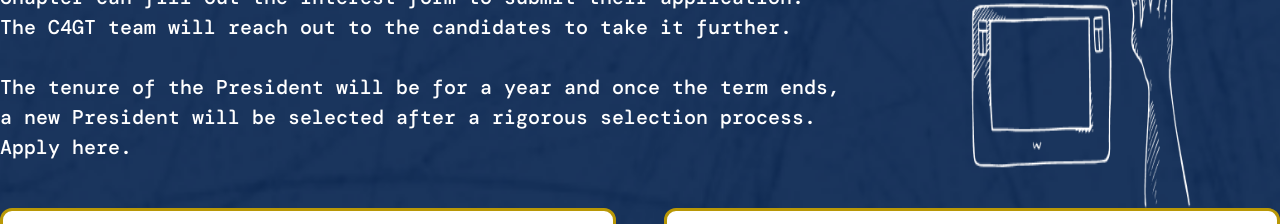
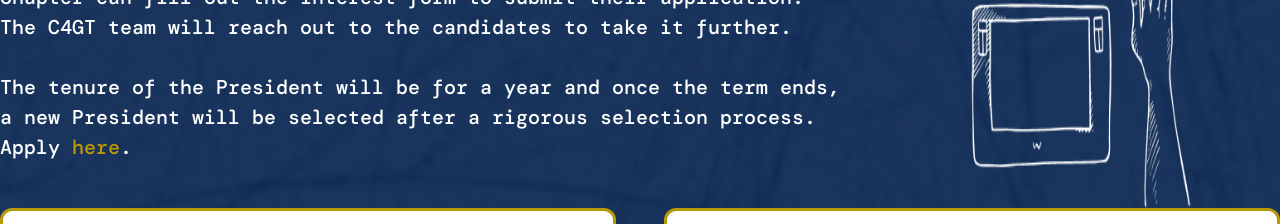
Before and after one commit to Lahu19/landing-pageofGovtech, a Next.js app: page / in a window 1280 px wide. Shown: the part 3860-4084 px from the top of the page. Built offline with nearby package versions, Linux system fonts and the light colour scheme.

Commit message:
Update team.tsx

```diff
--- a/src/components/team.tsx
+++ b/src/components/team.tsx
@@ -129,7 +129,7 @@ const Team = () => {
             <p className="my-4 text-white font-mono-medium text-[16px] md:text-[20px] ">
               The President serves as the spearhead of the Chapter. In the first round, college Chapters were set up via the DMP alumni, therefore, it was limited to the colleges from which DMP contributors were selected. Based on their performance and their interest, the alum could take up the role of the Founding President of the C4GT Chapter in their college. This exception has been made only for the first year.<br /> <br />
 In the second round, we’ve opened up applications for the role of founding President for everyone. Anyone interested in setting up a Chapter can fill out the interest form to submit their application. The C4GT team will reach out to the candidates to take it further.<br /> <br />
-The tenure of the President will be for a year and once the term ends, a new President will be selected after a rigorous selection process. Apply <a href="https://forms.gle/cKkJU3ReD6MjCss27" target="_blank" classname="text-secondary">here</a>.<br /> <br />
+The tenure of the President will be for a year and once the term ends, a new President will be selected after a rigorous selection process. Apply <a href="https://forms.gle/cKkJU3ReD6MjCss27" target="_blank" className="text-secondary">here</a>.<br /> <br />
 
             </p>
           </div>
```
